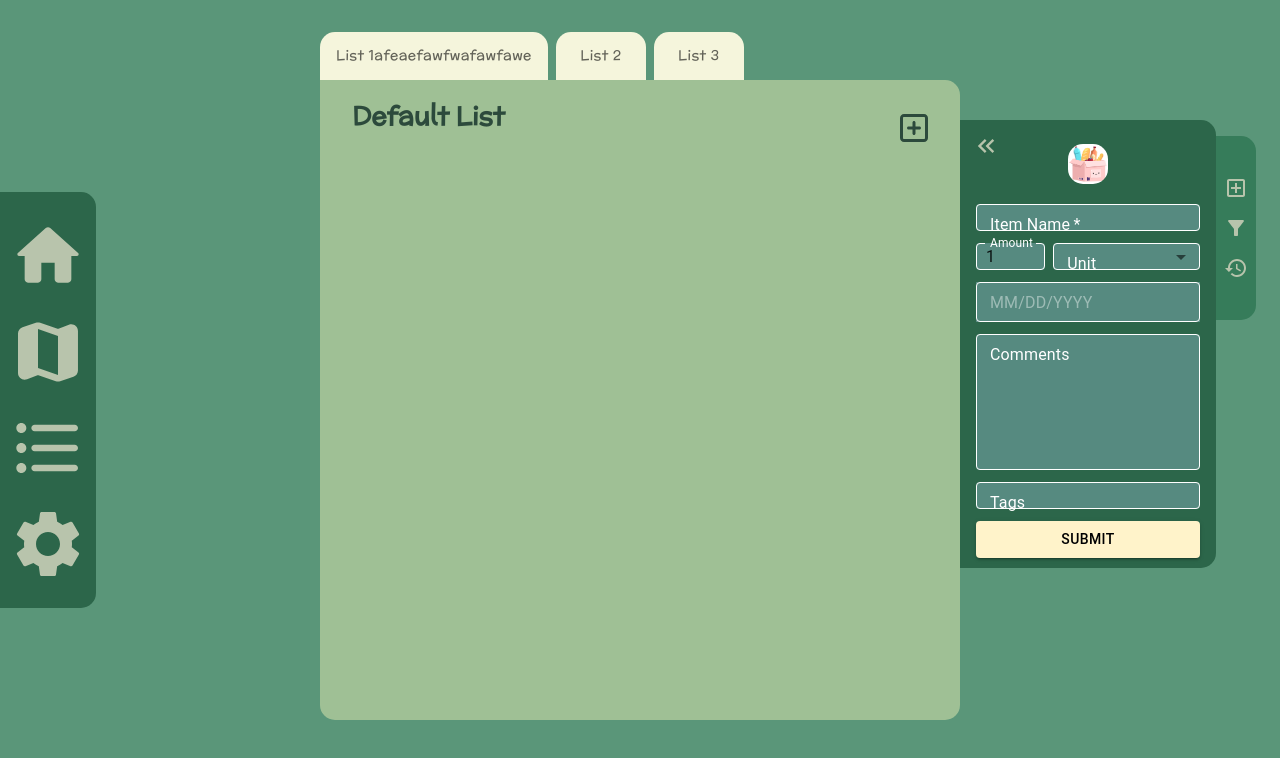
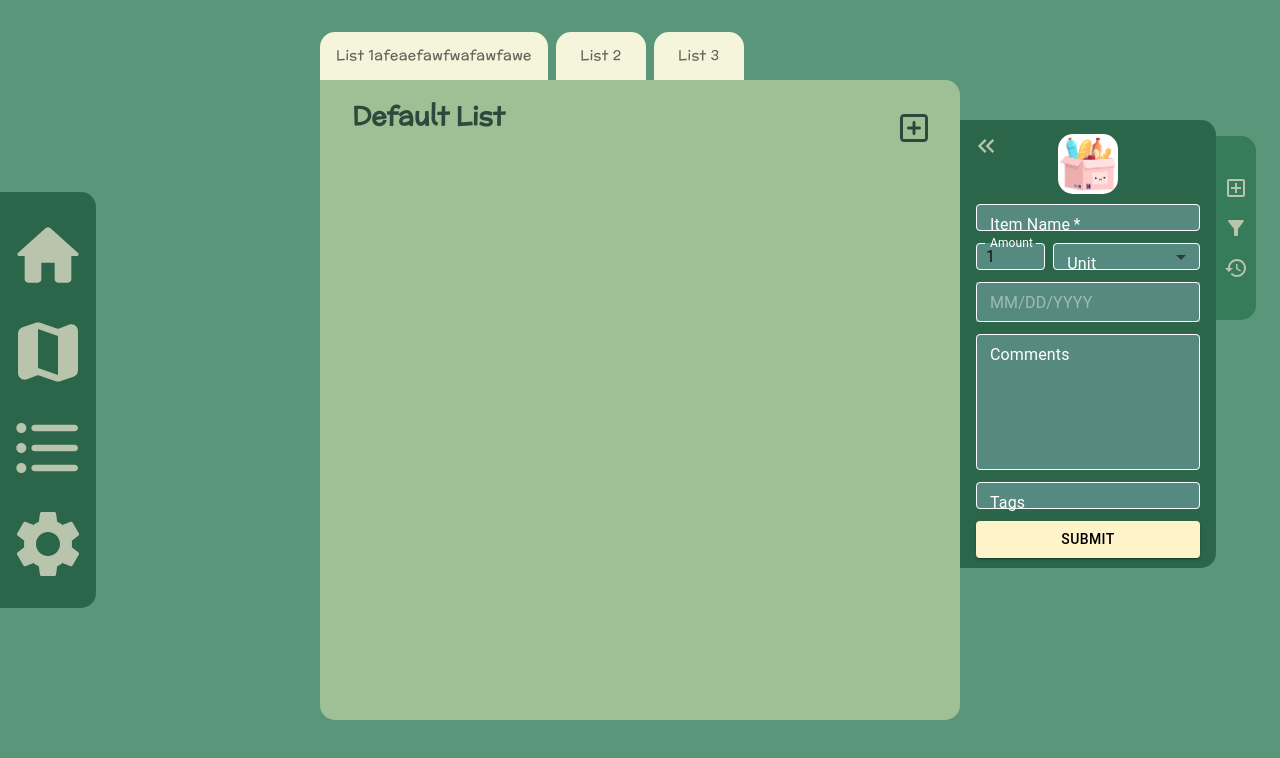
Before and after one commit to cjapar2/pantry-revised, a React (Create React App) app in the folder client/: page / in a window 1280 px wide. Both pictures are taken after a click on the button 980 px from the left and 188 px from the top of the page. Shown: the top 758 px of the page. Built offline with nearby package versions, Linux system fonts and the light colour scheme.

Commit message:
Fixed sizing of avatar image in NewItemList. Fixed positioning of NewITemForm to fit into the SidePanel container.

```diff
--- a/client/src/components/sidePanelComponents/NewItemForm.js
+++ b/client/src/components/sidePanelComponents/NewItemForm.js
@@ -155,13 +155,14 @@ export function NewItemForm({item}) {
             <IconButton>
               <Avatar
                 src={defaultItemIcon}
-                style={{
-                  // width: '80px',
-                  // height: '80px',
+                sx={{
+                  width: '80px',
+                  height: '80px',
                   borderRadius: '15px',
                   '@media (max-width: 1800px)': {
-                    width: '80px',
-                    height: '80px',
+                    width: '60px',
+                    height: '60px',
+                    marginBottom: '-10px',
                   },
                 }}></Avatar>
               </IconButton>
--- a/client/src/styles/sidePanelStyles/NewItemForm.css
+++ b/client/src/styles/sidePanelStyles/NewItemForm.css
@@ -2,7 +2,7 @@
     position: absolute;
     width: 18rem;
     height: 34rem;
-    top: 1rem;
+    top: 0.4rem;
     left: 1rem;
     border-radius: 0px 15px 15px 0px;
     /* background-color: greenyellow; */
```
